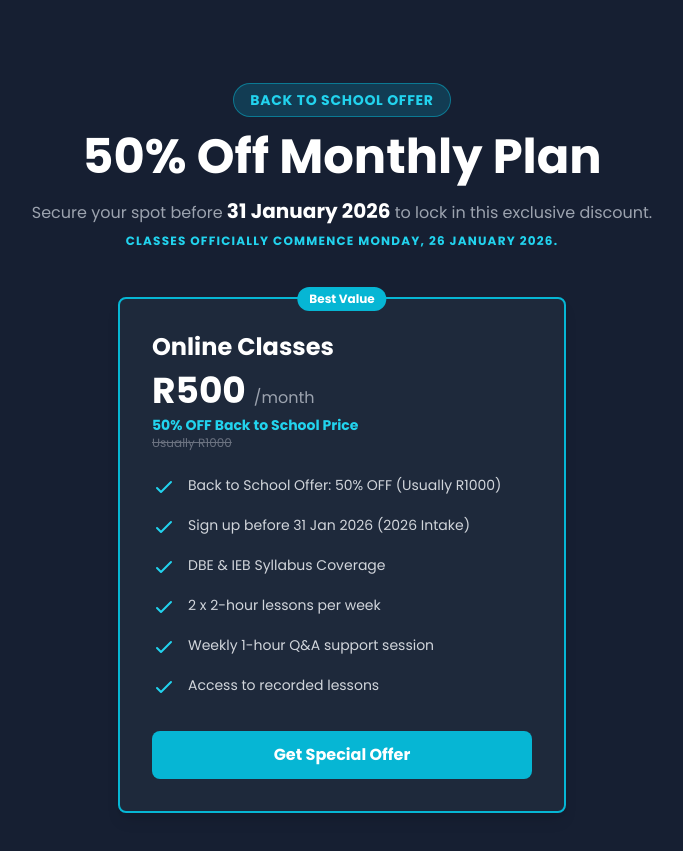
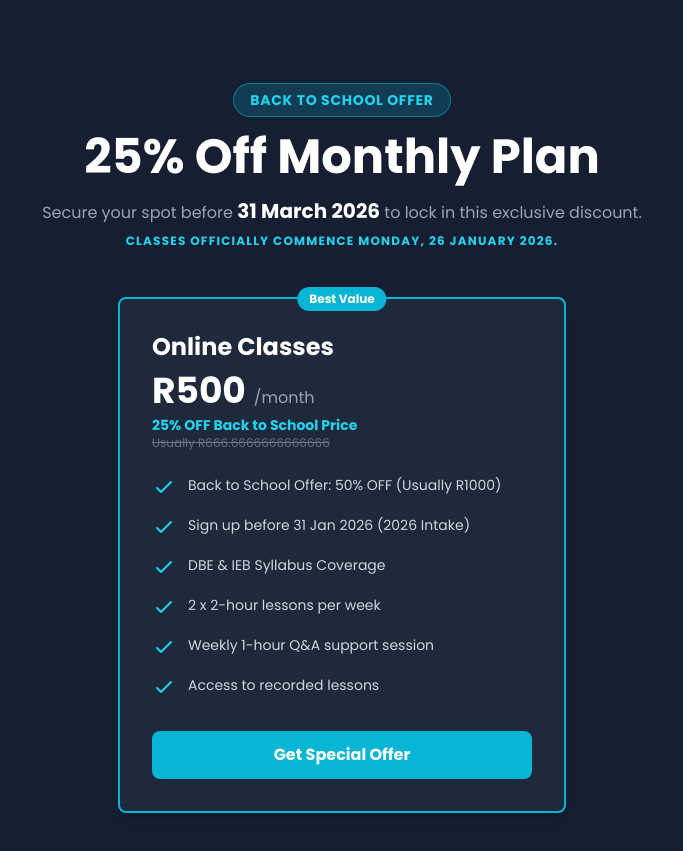
Before and after one commit to mdumasilela/Onlineiscool, a React (Vite) app: page / in a window 1280 px wide. Shown: the part 3600-4451 px from the top of the page, without its empty margins (298-981 px from the left). Built offline with nearby package versions, Linux system fonts and the light colour scheme.

Commit message:
Update pricing details for Back to School offer

```diff
--- a/components/Pricing.tsx
+++ b/components/Pricing.tsx
@@ -23,8 +23,8 @@ const PricingCard: React.FC<{ pkg: PricingPackage }> = ({ pkg }) => {
                   <span className="text-4xl font-extrabold text-white">R{pkg.price}</span>
                   <span className="text-gray-400">/month</span>
                 </div>
-                <p className="text-cyan-400 text-sm font-bold mt-1">50% OFF Back to School Price</p>
-                <p className="text-gray-500 text-xs line-through">Usually R{pkg.price * 2}</p>
+                <p className="text-cyan-400 text-sm font-bold mt-1">25% OFF Back to School Price</p>
+                <p className="text-gray-500 text-xs line-through">Usually R{pkg.price * 4/3}</p>
             </div>
             <ul className="space-y-4 mb-8 flex-grow">
                 {pkg.features.map((feature, index) => (
@@ -52,9 +52,9 @@ const Pricing: React.FC = () => {
           <div className="inline-block bg-cyan-500/20 border border-cyan-500/50 rounded-full px-4 py-1 mb-4">
             <span className="text-cyan-400 text-sm font-bold tracking-wider uppercase">Back to School Offer</span>
           </div>
-          <h2 className="text-3xl md:text-5xl font-bold text-white mb-4">50% Off Monthly Plan</h2>
+          <h2 className="text-3xl md:text-5xl font-bold text-white mb-4">25% Off Monthly Plan</h2>
           <p className="text-gray-400 max-w-2xl mx-auto">
-            Secure your spot before <span className="text-white font-bold text-xl block sm:inline">31 January 2026</span> to lock in this exclusive discount.
+            Secure your spot before <span className="text-white font-bold text-xl block sm:inline">31 March 2026</span> to lock in this exclusive discount.
             <span className="block mt-2 text-cyan-400 font-bold uppercase tracking-widest text-xs">Classes officially commence Monday, 26 January 2026.</span>
           </p>
         </div>
```
